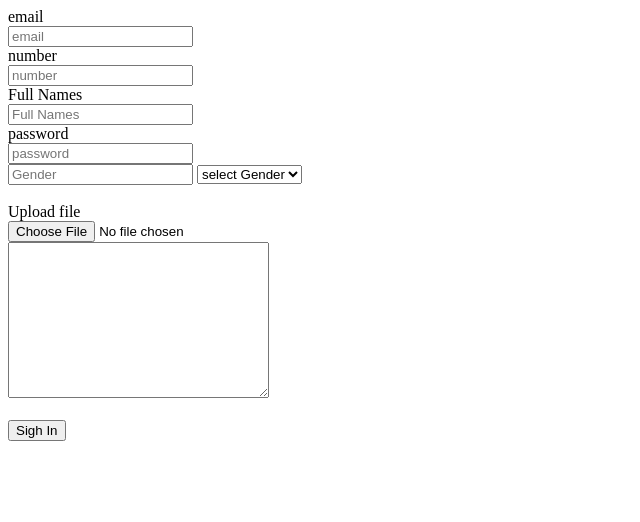
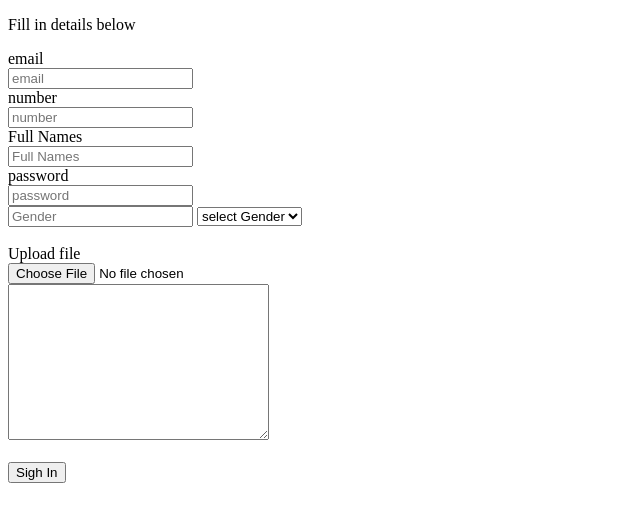
Before and after one commit to mwesh67/HTML-Basics, a plain HTML site: page forms.html in a window 1280 px wide. Shown: the whole page, without its empty margins (0-640 px from the left). Drawn offline with Linux system fonts and the light colour scheme.

Commit message:
modified the form

```diff
--- a/forms.html
+++ b/forms.html
@@ -5,6 +5,8 @@
   <title>Title</title>
 </head>
 <body>
+
+       <p>Fill in details below</p>
 
 
 <form action="">
```
